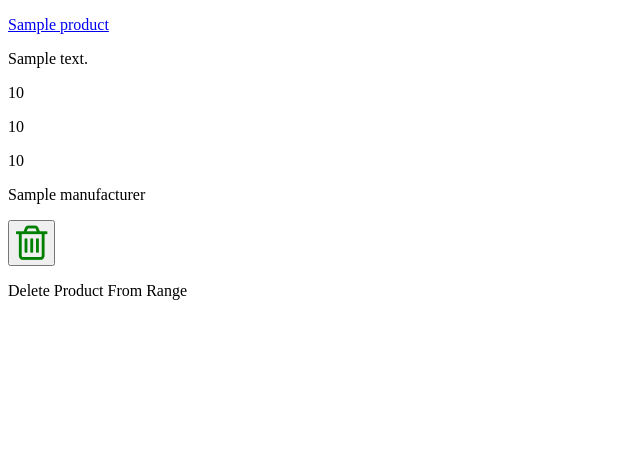
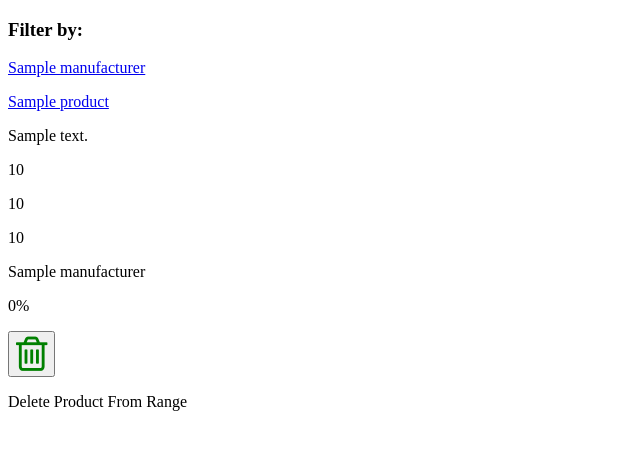
Before and after one commit to Katie-Sloan/Python-project, a Flask app: page /products in a window 1280 px wide. Shown: the part 106-556 px from the top of the page, without its empty margins (0-640 px from the left). Run offline with Flask 2, Linux system fonts and the light colour scheme; a database or web service that is not in the repository returns one stand-in record (values such as "Sample title"); some libraries are stand-ins or nearby versions.

Commit message:
Modified controllers, models, repositories and templates

```diff
--- a/controllers/products_controller.py
+++ b/controllers/products_controller.py
@@ -8,7 +8,8 @@ products_blueprint = Blueprint("products", __name__)
 @products_blueprint.route("/products", methods=["GET"])
 def products():
     products = product_repository.select_all()
-    return render_template("products/index.html", products=products)
+    manufacturers = manufacturer_repository.select_all()
+    return render_template("products/index.html", products=products, manufacturers=manufacturers)
 
 @products_blueprint.route("/products/add", methods=["GET"])
 def add_product():
@@ -58,3 +59,14 @@ def update_product(id):
 def delete_product(id):
     product_repository.delete(id)
     return redirect('/products')
+
+@products_blueprint.route("/products/manufacturer/<id>", methods=["GET"])
+def list_products_by_manufacturer(id):
+    products = product_repository.list_products_by_manufacturer(id)
+    manufacturers = manufacturer_repository.select_all()
+    return render_template("products/index.html", products=products, manufacturers=manufacturers)
+
+@products_blueprint.route("/products/filter-by-manufacturer", methods=["GET"])
+def filter_by_manufacturer():
+    manufacturers = manufacturer_repository.select_all()
+    return render_template
--- a/models/product.py
+++ b/models/product.py
@@ -8,3 +8,13 @@ class Product:
         self.selling_price = selling_price
         self.manufacturer = manufacturer
         self.id = id
+
+    def calculate_profit(self, product):
+        profit = None
+        profit = self.selling_price - self.buying_cost
+        return round(profit, 2)
+
+    def calculate_markup(self, product):
+        markup = None
+        markup = self.calculate_profit(product)
+        return round((markup / self.buying_cost * 100))
--- a/repositories/product_repository.py
+++ b/repositories/product_repository.py
@@ -48,3 +48,16 @@ def update(product):
     sql = "UPDATE products SET (name, description, stock_quantity, buying_cost, selling_price, manufacturer_id) = (%s, %s, %s, %s, %s, %s) WHERE id = %s"
     values = [product.name, product.description, product.stock_quantity, product.buying_cost, product.selling_price, product.manufacturer.id, product.id]
     run_sql(sql, values)
+
+def list_products_by_manufacturer(id):
+    products = []
+
+    sql = "SELECT * FROM products WHERE manufacturer_id = %s"
+    values = [id]
+    results = run_sql(sql, values)
+
+    for row in results:
+        manufacturer = manufacturer_repository.select(row["manufacturer_id"])
+        product = Product(row["name"], row["description"], row["stock_quantity"], row["buying_cost"], row["selling_price"], manufacturer, row["id"])
+        products.append(product)
+    return products
--- a/templates/products/index.html
+++ b/templates/products/index.html
@@ -1,6 +1,11 @@
 {% extends 'base.html' %}
 
 {% block content %}
+
+<h3>Filter by:</h3>
+{% for manufacturer in manufacturers %}
+<a href="/products/manufacturer/{{manufacturer.id}}">{{manufacturer.name}}</a>
+{% endfor %}
 
 {% for product in products %}
 
@@ -13,6 +18,7 @@
         <p>{{product.buying_cost}}</p>
         <p>{{product.selling_price}}</p>
         <p>{{product.manufacturer.name}}</p>
+        <p>{{product.calculate_markup(product)}}%</p>
     </div>
 
     <div>
```
